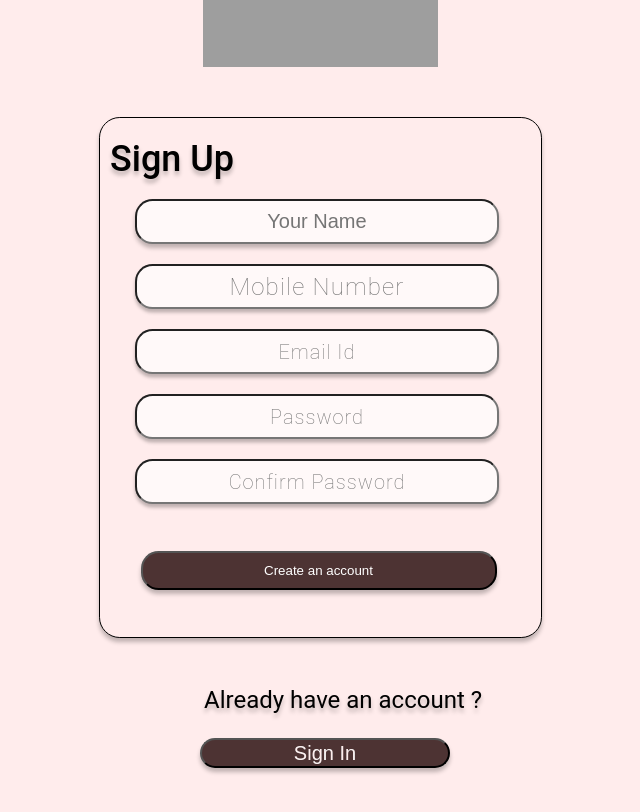
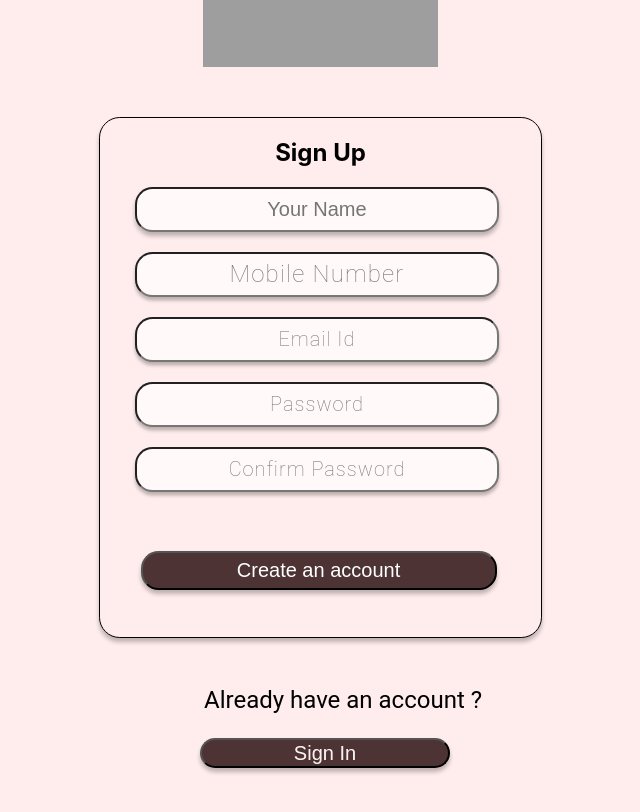
Before and after one commit to raghav03071998/Craftastic_UI, a React (Create React App) app: page /signup in a window 1280 px wide. Shown: the top 812 px of the page, without its empty margins (399-1039 px from the left). Built offline with nearby package versions, Linux system fonts and the light colour scheme; grey boxes are pictures that could not be loaded.

Commit message:
SignUp Page fix

```diff
--- a/package.json
+++ b/package.json
@@ -9,7 +9,7 @@
     "axios": "^0.24.0",
     "bootstrap": "^5.1.3",
     "react": "^17.0.2",
-    "react-bootstrap": "^2.1.0",
+    "react-bootstrap": "^2.1.1",
     "react-dom": "^17.0.2",
     "react-router-dom": "^5.2.0",
     "react-scripts": "5.0.0",
--- a/src/components/SignUp.js
+++ b/src/components/SignUp.js
@@ -1,7 +1,15 @@
-import React, { useState } from 'react'
+import React, { useState, useRef } from 'react'
+import { Form, Card, Button,Alert } from 'react-bootstrap'
 import SignUpService from '../services/SignUpService'
 import Footer from './Footer'
 function SignUp() {
+    const nameRef = useRef();
+    const emailRef = useRef();
+    const passwordRef = useRef();
+    const passwordConfirmRef = useRef();
+    const [error,setError] = useState('')
+    const [loading,setLoading] = useState(false)
+    //const {signup} = useAuth()
 
     const userObj = {
         name : "",
@@ -9,17 +17,41 @@ function SignUp() {
         email : "",
         password : ""
     }
-
+    async function handleSubmit(e)
+    {
+        console.log('h1');
+        e.preventDefault()
+        setLoading(true);
+        console.log(passwordRef.current.value,passwordConfirmRef.current.value)
+        if(passwordRef.current.value!==passwordConfirmRef.current.value)
+        {
+            console.log('h1 e');
+            return setError('Passwords do not match');
+        }
+        try{
+            setError('')
+            console.log(emailRef.current.value,passwordConfirmRef.current.value)
+            var userData = {'username':nameRef.current.value, 'email':emailRef.current.value,'password':passwordRef.current.value};
+            console.log(userData);
+            var response = await SignUpService.saveUser(userData)
+            console.log(response)
+        }
+        catch(error){
+            console.log(error)
+            setError('Failed to create the acount')
+        }
+        setLoading(false);
+    }
     const [user,setUser] = useState(userObj)
 
     const saveUser=(e)=>{
-        e.preventDefault()
+     //   e.preventDefault()
         console.log(user);
-    // SignUpService.saveUser(user)
-    // .then(response=>{
+    //  SignUpService.saveUser(user)
+    //  .then(response=>{
     //     console.log(response.data)
-    //     e.target.reset();
-    // })
+    //    //  e.target.reset();
+    //  })
     }
 
     const onChange=(event)=>{
@@ -27,23 +59,33 @@ function SignUp() {
     }
 
     return (
+        <>
+        <Card>
+            </Card>
         <div id = "signUpDiv">
             <img src="./assets/craftastic_logo.png" alt="Italian Trulli" id = "logo"></img>
-            <form id = "signUpForm">
-            <label id = "signUpText">Sign Up</label>
-            <input id='name' type="text" placeholder='Your Name' name="name" onChange={onChange} required></input>
-            <input id='mobileNumber' type="text" placeholder='Mobile Number' name="mobileNumber"  onChange={onChange} required ></input>
-            <input id='email' type="text" placeholder='Email Id' name="email"  onChange={onChange} required ></input>
-            <input id='password' type="password" placeholder='Password' name="password"  onChange={onChange} required ></input>
-            <input id='confirmPassword' type="password" placeholder='Confirm Password' name="password"  onChange={onChange} required ></input>
-            <input id = 'submit' type='submit' value= 'Create an account'></input>
-            <p id='para'>Already have an account ?</p>
-            <input id = 'signIn' type='submit' value= 'Sign In'></input>
-            </form>
+            <Form id = "signUpForm" onSubmit={handleSubmit}>
+            <Card.Body>
+                <h2 id = "signUpText" className='text-center mb4' >
+                    Sign Up
+                </h2>
+                {error && <Alert variant = "danger">{error}</Alert>}
+            </Card.Body>
+            <input id='name' type="text" placeholder='Your Name' name="name" ref ={nameRef}   required></input>
+            <input id='mobileNumber' type="text" placeholder='Mobile Number' name="mobileNumber"   required ></input>
+            <input id='email' type="text" placeholder='Email Id' name="email" ref = {emailRef}   required ></input>
+            <input id='password' type="password" placeholder='Password' name="password" ref = {passwordRef}   required ></input>
+            <input id='confirmPassword' type="password" placeholder='Confirm Password' name="confirmPassword" ref = {passwordConfirmRef}   required ></input>
+            <button id = 'submit' type='submit' value= 'Create an account'  className = "w-100" onClick={handleSubmit}>Create an account</button>
+            <p id='para' className='text-center mb4'>Already have an account ?</p>
+            <input id = 'signIn' type='submit' value= 'Sign In'  className = "w-100"></input>
+
+            </Form>
            <Footer></Footer>
         </div>
+        </>
 
-        // <div id='signUpDiv'>
+       // {/* // <div id='signUpDiv'>
 
         //     <form id='signUpForm' onSubmit={saveUser}>
         //         <label id = "signUpText">Sign-Up</label>
@@ -64,7 +106,7 @@ function SignUp() {
 
         //     <a id='signin' href='/signin'>Sign In</a>
 
-        // </div>
+        // </div> */}
     );
 }
 
--- a/src/css/SignUp.css
+++ b/src/css/SignUp.css
@@ -8,7 +8,9 @@ body{
 
 #signUpText
 {
-   width: 151px;
+    text-align: center;
+
+   /* width: 151px;
    height: 81px;
    left: 525px;
    top: 117px;
@@ -21,7 +23,7 @@ body{
    display: flex;
    align-items: center;
    color: #000000;
-   text-shadow: 0px 4px 4px rgba(0, 0, 0, 0.25);
+   text-shadow: 0px 4px 4px rgba(0, 0, 0, 0.25); */
 
 }
 
@@ -149,6 +151,7 @@ color: white;
 background: #4D3333;
 box-shadow: 0px 4px 4px rgba(0, 0, 0, 0.25);
 border-radius: 17.5474px;
+font-size: 20px;
 }
 #confirmPassword{
     /* position: absolute; */
@@ -216,9 +219,9 @@ text-align: center;
 
 color: #000000;
 
-text-shadow: 0px 4px 4px rgba(0, 0, 0, 0.25);
+/* text-shadow: 0px 4px 4px rgba(0, 0, 0, 0.25);
 
-text-shadow: 0px 4px 4px rgba(0, 0, 0, 0.25);
+text-shadow: 0px 4px 4px rgba(0, 0, 0, 0.25); */
 
 }
 #signIn{
--- a/src/services/SignUpService.js
+++ b/src/services/SignUpService.js
@@ -1,7 +1,7 @@
 import http from '../HttpCommon'
 
 const saveUser = userData =>{
-    return http.post("/saveUser",userData)
+    return http.post("https://craftasticapi.herokuapp.com/users/signup",userData)
 }
 
 
```
Also changed, not shown: 1 other file (tests, documents, lock files or other folders).
